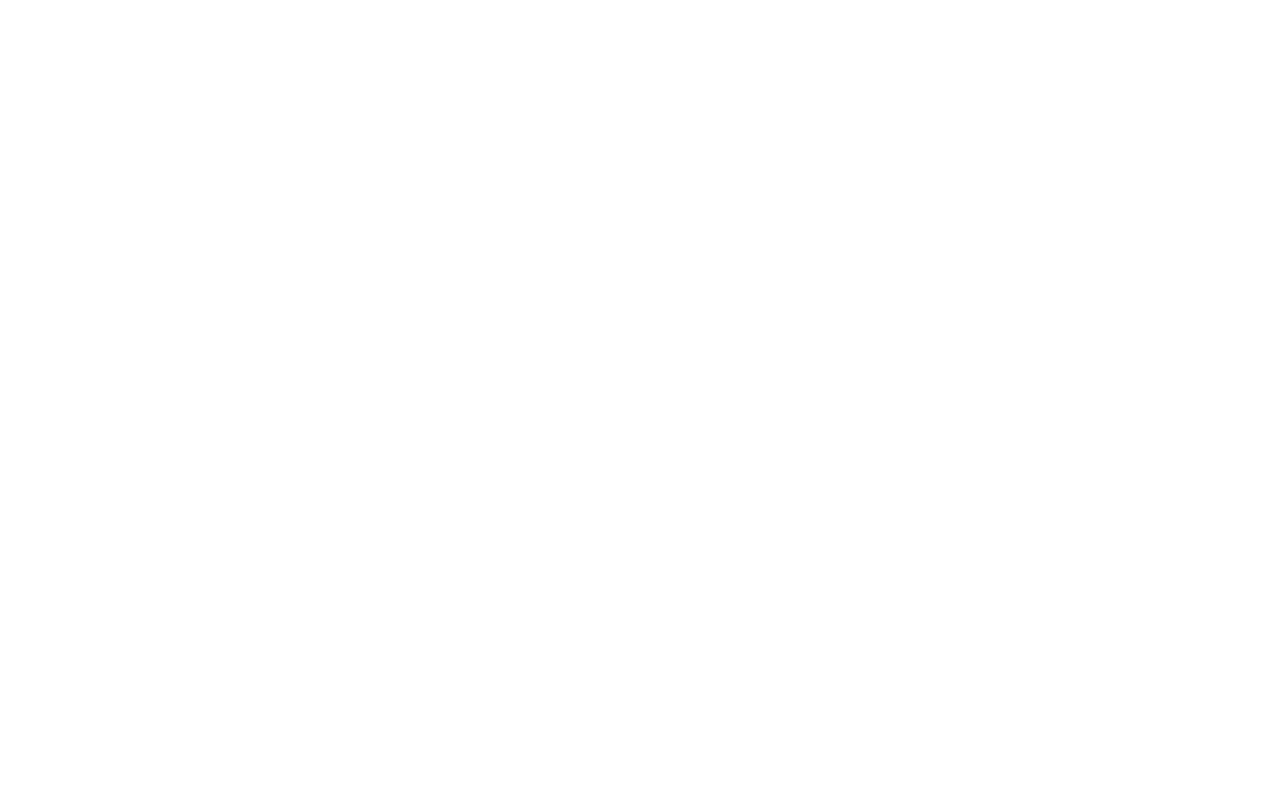
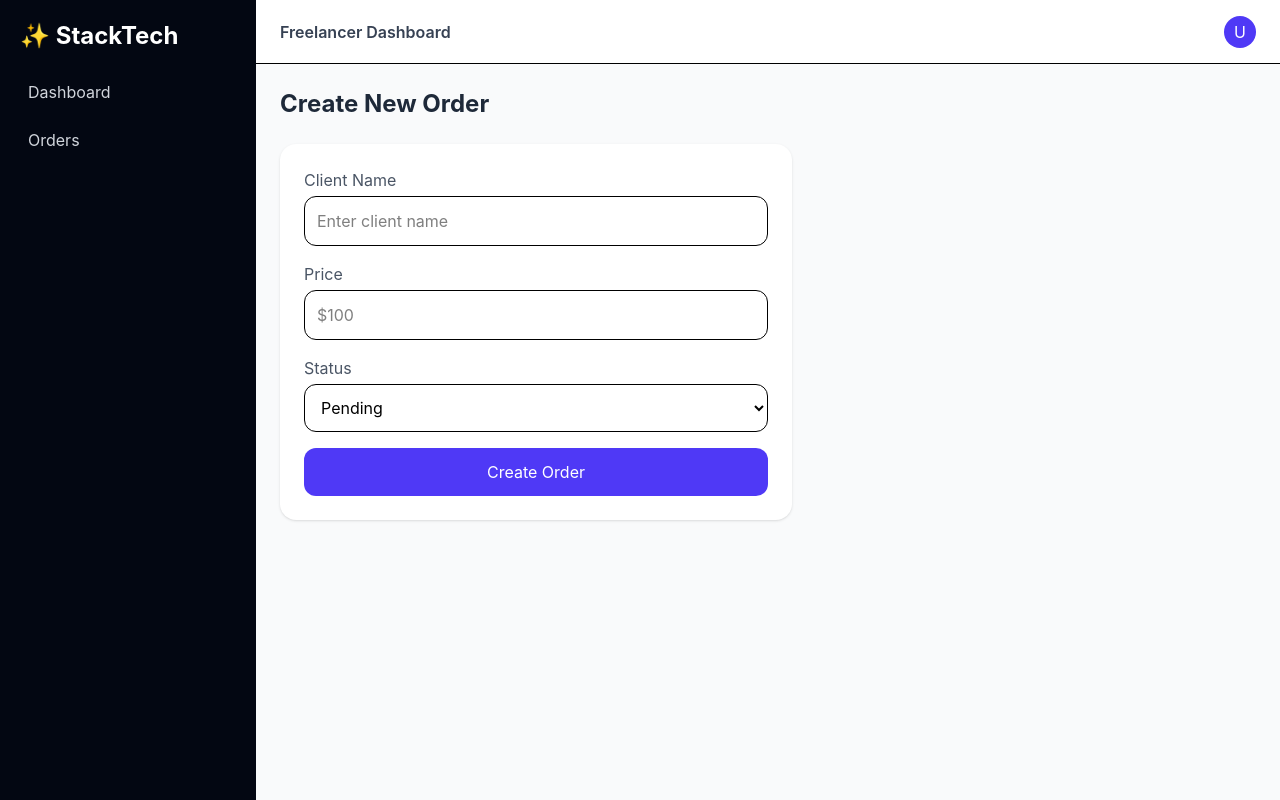
Before and after one commit to Bahram2006/freelancer-order-system, a React (Vite) app: page /create-order in a window 1280 px wide. Before the commit this address had no page. Built offline with nearby package versions, Linux system fonts and the light colour scheme.

Commit message:
add create order page with form and navigation

```diff
--- a/src/pages/orders/CreateOrder.jsx
+++ b/src/pages/orders/CreateOrder.jsx
@@ -0,0 +1,89 @@
+import { useState } from "react"
+import MainLayout from "../../layouts/MainLayout"
+
+export default function CreateOrder() {
+  const [form, setForm] = useState({
+    client: "",
+    price: "",
+    status: "Pending",
+  })
+
+  const handleChange = (e) => {
+    setForm({
+      ...form,
+      [e.target.name]: e.target.value,
+    })
+  }
+
+  const handleSubmit = (e) => {
+    e.preventDefault()
+    console.log("New Order:", form)
+
+    // soň backend-e ibereris
+    alert("Order created 🚀")
+  }
+
+  return (
+    <MainLayout>
+      <h1 className="text-2xl font-bold text-gray-800 mb-6">
+        Create New Order
+      </h1>
+
+      <form
+        onSubmit={handleSubmit}
+        className="bg-white p-6 rounded-2xl shadow max-w-lg space-y-4"
+      >
+
+        {/* Client */}
+        <div>
+          <label className="block text-gray-600 mb-1">Client Name</label>
+          <input
+            type="text"
+            name="client"
+            value={form.client}
+            onChange={handleChange}
+            placeholder="Enter client name"
+            className="w-full p-3 border rounded-xl outline-none focus:ring-2 focus:ring-indigo-500"
+          />
+        </div>
+
+        {/* Price */}
+        <div>
+          <label className="block text-gray-600 mb-1">Price</label>
+          <input
+            type="text"
+            name="price"
+            value={form.price}
+            onChange={handleChange}
+            placeholder="$100"
+            className="w-full p-3 border rounded-xl outline-none focus:ring-2 focus:ring-indigo-500"
+          />
+        </div>
+
+        {/* Status */}
+        <div>
+          <label className="block text-gray-600 mb-1">Status</label>
+          <select
+            name="status"
+            value={form.status}
+            onChange={handleChange}
+            className="w-full p-3 border rounded-xl outline-none focus:ring-2 focus:ring-indigo-500"
+          >
+            <option>Pending</option>
+            <option>In Progress</option>
+            <option>Completed</option>
+          </select>
+        </div>
+
+        {/* Submit */}
+        <button
+          type="submit"
+          className="w-full bg-indigo-600 text-white py-3 rounded-xl hover:bg-indigo-700 transition"
+        >
+          Create Order
+        </button>
+
+      </form>
+    </MainLayout>
+  )
+}
--- a/src/pages/orders/OrdersList.jsx
+++ b/src/pages/orders/OrdersList.jsx
@@ -1,37 +1,42 @@
-import MainLayout from "../../layouts/MainLayout"
+import MainLayout from "../../layouts/MainLayout";
+import { useNavigate } from "react-router-dom";
 
 export default function OrdersList() {
   const orders = [
     { id: 1, client: "John Doe", price: "$200", status: "Pending" },
     { id: 2, client: "Alice", price: "$350", status: "Completed" },
     { id: 3, client: "Bob", price: "$120", status: "In Progress" },
-  ]
+  ];
 
   const statusColor = (status) => {
     switch (status) {
       case "Pending":
-        return "bg-yellow-100 text-yellow-600"
+        return "bg-yellow-100 text-yellow-600";
       case "Completed":
-        return "bg-green-100 text-green-600"
+        return "bg-green-100 text-green-600";
       case "In Progress":
-        return "bg-blue-100 text-blue-600"
+        return "bg-blue-100 text-blue-600";
       default:
-        return "bg-gray-100 text-gray-600"
+        return "bg-gray-100 text-gray-600";
     }
-  }
+  };
+
+  const navigate = useNavigate();
 
   return (
     <MainLayout>
       <div className="flex justify-between items-center mb-6">
         <h1 className="text-2xl font-bold text-gray-800">Orders</h1>
 
-        <button className="bg-indigo-600 text-white px-4 py-2 rounded-xl hover:bg-indigo-700 transition">
+        <button
+          onClick={() => navigate("/create-order")}
+          className="bg-indigo-600 text-white px-4 py-2 rounded-xl hover:bg-indigo-700 transition"
+        >
           + New Order
         </button>
       </div>
 
       <div className="bg-white rounded-2xl shadow overflow-hidden">
-
         <table className="w-full text-left">
           <thead className="bg-gray-50 text-gray-600 text-sm">
             <tr>
@@ -45,14 +50,18 @@
 
           <tbody>
             {orders.map((order) => (
-              <tr key={order.id} className="border-t hover:bg-gray-50 transition">
-
+              <tr
+                key={order.id}
+                className="border-t hover:bg-gray-50 transition"
+              >
                 <td className="p-4 font-medium">#{order.id}</td>
                 <td className="p-4">{order.client}</td>
                 <td className="p-4">{order.price}</td>
 
                 <td className="p-4">
-                  <span className={`px-3 py-1 rounded-full text-sm ${statusColor(order.status)}`}>
+                  <span
+                    className={`px-3 py-1 rounded-full text-sm ${statusColor(order.status)}`}
+                  >
                     {order.status}
                   </span>
                 </td>
@@ -65,13 +74,11 @@
                     Delete
                   </button>
                 </td>
-
               </tr>
             ))}
           </tbody>
         </table>
-
       </div>
     </MainLayout>
-  )
+  );
 }
--- a/src/routes/AppRoutes.jsx
+++ b/src/routes/AppRoutes.jsx
@@ -3,6 +3,7 @@
 import Login from "../pages/auth/Login"
 import Dashboard from "../pages/dashboard/Dashboard"
 import OrdersList from "../pages/orders/OrdersList"
+import CreateOrder from "../pages/orders/CreateOrder"
 
 export default function AppRoutes() {
   return (
@@ -10,6 +11,7 @@
       <Route path="/" element={<Dashboard />} />
       <Route path="/login" element={<Login />} />
       <Route path="/orders" element={<OrdersList />} />
+      <Route path="/create-order" element={<CreateOrder />} />
     </Routes>
   )
 }
```
